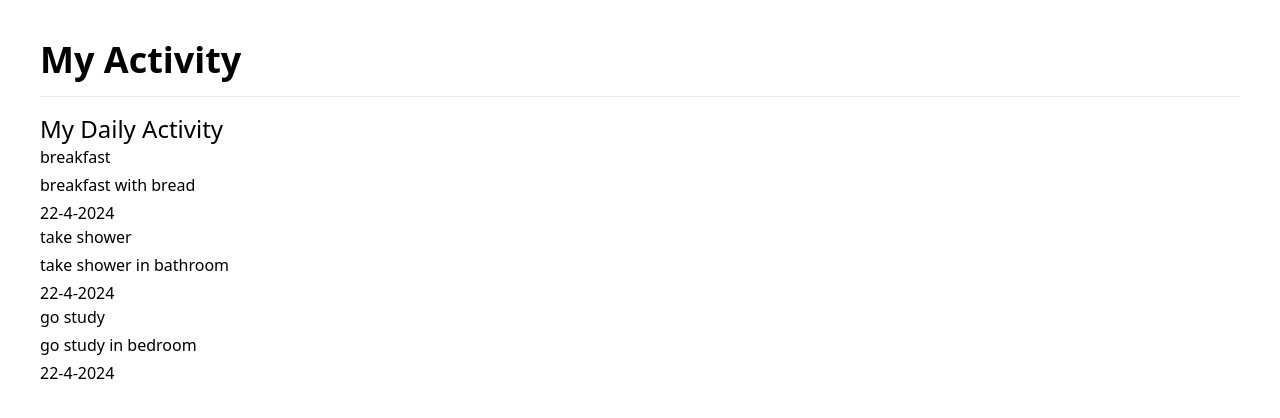
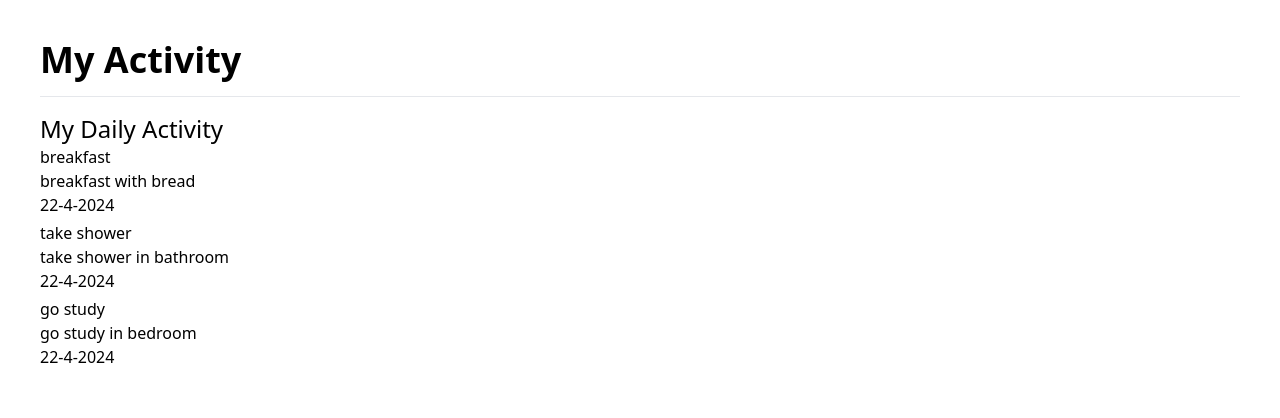
Before and after one commit to anandamarwan/daily-activity, a React (Vite) app: page / in a window 1280 px wide. Shown: the top 418 px of the page. Built offline with nearby package versions, Linux system fonts and the light colour scheme.

Commit message:
feat: activity item component

```diff
--- a/src/app.tsx
+++ b/src/app.tsx
@@ -1,3 +1,4 @@
+import { ActivityItem } from "./components/ui/activity-item";
 import { activities } from "./data/activities";
 
 export function App() {
@@ -13,11 +14,11 @@ export function App() {
           <h2 className="text-2xl">My Daily Activity</h2>
 
           <div>
-            <ul>
+            <ul className="space-y-1">
               {activities.map((activity) => {
                 return (
-                  <li className="space-y-1">
-                    <p>{activity.title}</p>
+                  <li key={activity.id}>
+                    <ActivityItem activity={activity} />
                     <p>{activity.description}</p>
                     <p>
                       {activity.date.getDate()}-{activity.date.getMonth()}-
--- /dev/null
+++ b/src/components/ui/activity-item.tsx
@@ -0,0 +1,9 @@
+import { type Activity } from "../../data/activities";
+
+export function ActivityItem({ activity }: { activity: Activity }) {
+  return (
+    <div>
+      <p>{activity.title}</p>
+    </div>
+  );
+}
--- a/src/data/activities.ts
+++ b/src/data/activities.ts
@@ -1,9 +1,9 @@
-interface Activity {
+export type Activity = {
   id: number;
   title: string;
   description: string;
   date: Date;
-}
+};
 
 export const activities: Activity[] = [
   {
```
